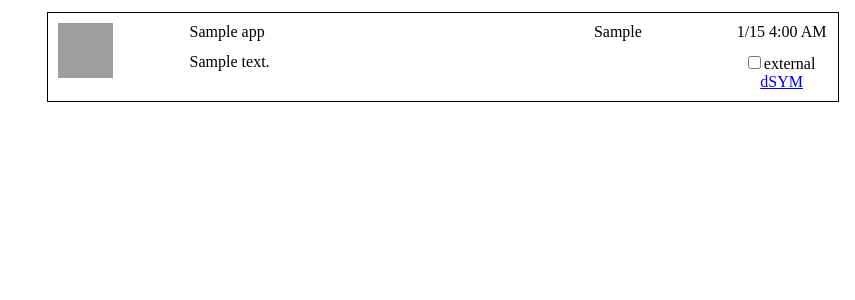
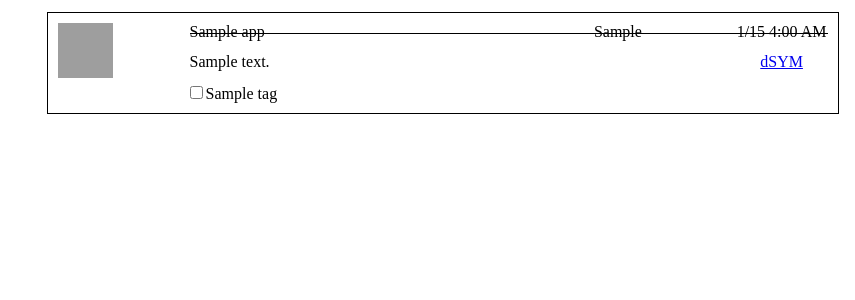
Before and after one commit to ridecharge/spout, a Django app: page /apps/list in a window 1280 px wide. Shown: the top 300 px of the page, without its empty margins (425-1280 px from the left). Run offline with Django 3.2, Linux system fonts and the light colour scheme; tables that the repository leaves empty hold one stand-in row (values such as "Sample post"); parts of the project's set-up code (start-up, migrations or seed data) failed here and were passed over; grey boxes are pictures that could not be loaded.

Commit message:
Tags are now dynamically added to app list.

```diff
--- a/EasyEas/static/templates/appstore_index.html
+++ b/EasyEas/static/templates/appstore_index.html
@@ -1,11 +1,45 @@
 {% extends 'base_appstore.html' %}
+
+{% block head %}
+        <script type="text/javascript">
+            $(document).ready(function() {
+
+                    $(".tag").each(function(index) {
+                        var me = this;
+                        var tag_id = $(me).attr('class').split(" ")[1]
+                        $.getJSON("/app/" + this.id + "/tags", '', function(data) {
+
+                            console.log($(me).attr('class').split(" ")[1]);
+                            $.each(data, function(key, value) {
+                                theTags = data['tags'];
+                                if (theTags.length > 0 && $.inArray(tag_id, theTags) > -1) {
+                                    $(me).attr('checked', true);
+                                }
+                            });
+                        });
+                    });
+            $(".tag").click(function() {
+                    console.log();
+                    tag_id = $(this).attr('class').split(" ")[1]
+
+                    $.getJSON("/app/" + this.id + "/tag/" + tag_id);
+                    console.log("Clicked.");
+                });
+            });
+        </script>
+{% endblock %}
 
 {% block title %}RideCharge Enterprise App Store{% endblock %}
 
 {% block textual_app_info %}<div class="span10">
                             {{ app.note }}
                             </div> <div class="span2 hidemobile" align="center" id="checkboxes">
-                            <input type="checkbox" id="{{ app.id }}" class="external">external
-                            <a href="http://localhost:8000/apps/dsym/{{ app.name }}/{{ app.version }}.dSYM.zip">dSYM</a><br>
+                           <a href="http://localhost:8000/apps/dsym/{{ app.name }}/{{ app.version }}.dSYM.zip">dSYM</a><br>
                         </div>
 {% endblock %}
+
+{% block app_footer %}
+        {% for tag in tags %}
+        <input type="checkbox" id="{{ app.id }}" class="tag {{ tag.name }}">{{ tag.name }}&nbsp;&nbsp;
+        {% endfor %}
+{% endblock %}
--- a/EasyEas/static/templates/base_appstore.html
+++ b/EasyEas/static/templates/base_appstore.html
@@ -6,29 +6,7 @@
         </script>
 
             <link rel="apple-touch-icon" href="{{ STATIC_URL }}img/webclip-icon.png"/>
-        <script type="text/javascript">
-            $(document).ready(function() {
 
-                    $('input.external').each(function(index) {
-                        var me = this;
-                        console.log(this);
-                        $.getJSON("/app/" + this.id + "/tags", '', function(data) {
-
-                            $.each(data, function(key, value) {
-                                theTags = data['tags'];
-                                console.log(data);
-                                if (data['tags'].length > 0 && $.inArray("external", theTags) > -1) {
-                                    $(me).attr('checked', true);
-                                }
-                            });
-                        });
-                    });
-            $(':checkbox').click(function() {
-                    $.getJSON("/app/" + this.id + "/tag/external");
-                    console.log("Clicked.");
-                    });
-            });
-        </script>
 
         <meta name="viewport" content="width=device-width, initial-scale=1.0">
         <style type="text/css">
@@ -36,6 +14,11 @@
                 padding: 10px;
                 border: solid 1px black;
                 margin: 10px;
+            }
+            .app_footer {
+                margin-top: 10px;
+                padding-top: 10px;
+                border-top: 1px solid black;
             }
         @media (max-width:500px) {
 
@@ -49,6 +32,7 @@
             }
 
         </style>
+        {% block head %} {% endblock %}
     </head>
 
     <body>
@@ -87,7 +71,14 @@
                                             </div>
                                         </div>
                                     </div>
+                                    <div class="row-fluid">
+                                        <div class="offset2 app_footer">
+                                            {% block app_footer %}
+                                            {% endblock %}
+                                        </div>
+                                    </div>
                                 </div>
+
                             </div>
                         </div>
                         {% endfor %}
--- a/EasyEas/views.py
+++ b/EasyEas/views.py
@@ -75,9 +75,14 @@ def apps(request):
         auth = "login"
 
     host = request.get_host()
+    tags = Tag.objects.all()
 
 
-    return render_to_response("appstore_index.html", {'apps': apps, 'host': host, 'auth': auth}, context_instance=RequestContext(request))
+    return render_to_response("appstore_index.html", {'apps': apps,
+        'host': host,
+        'auth': auth,
+        'tags': tags},
+        context_instance=RequestContext(request))
 
 def approve_app(request, app_id):
 
```
